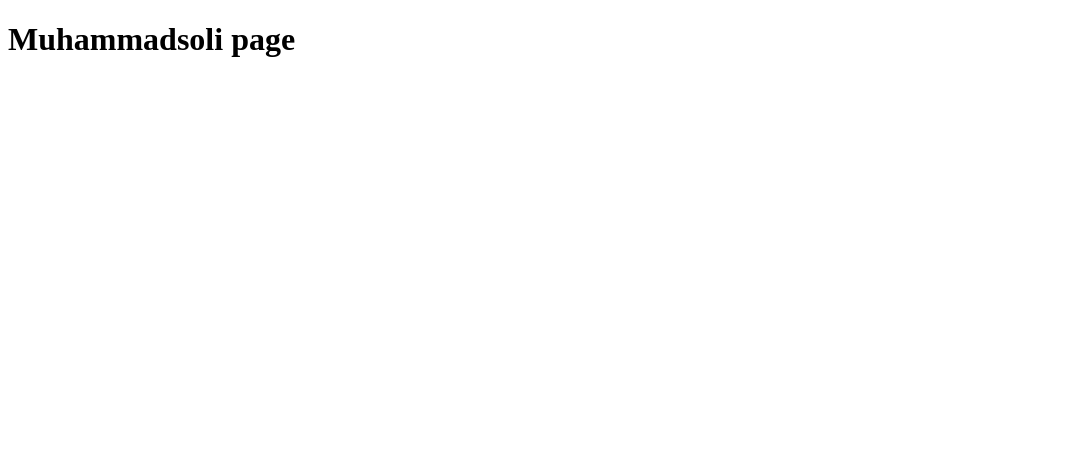
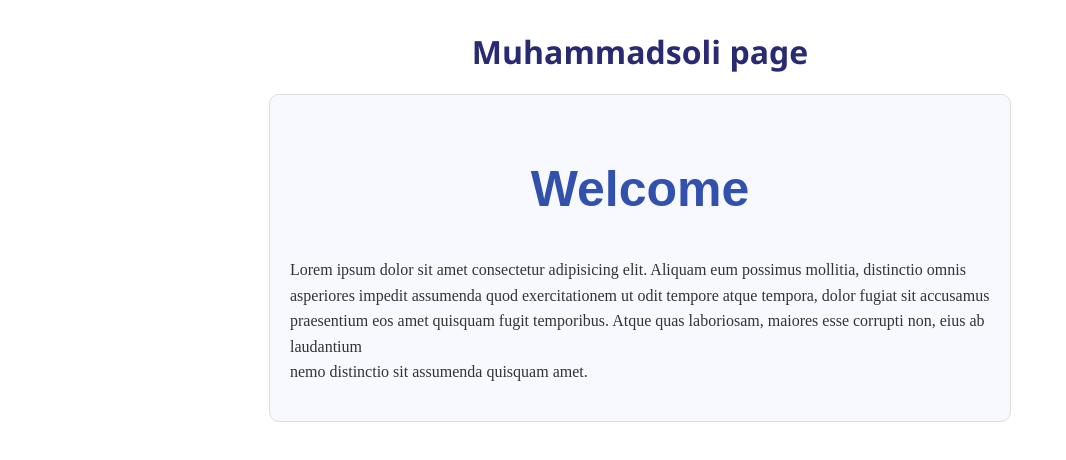
Before and after one commit to salakhbro/hackathon-training, a React (Vite) app: page /muhammadsoli in a window 1280 px wide. Shown: the top 460 px of the page, without its empty margins (0-1066 px from the left). Built offline with nearby package versions, Linux system fonts and the light colour scheme.

Commit message:
men code yozib quydim

```diff
--- a/src/pages/Muhammadsoli/Muhammadsoli.css
+++ b/src/pages/Muhammadsoli/Muhammadsoli.css
@@ -0,0 +1,12 @@
+.box {
+    display: flex;
+    align-items: center;
+    justify-content: center;
+    flex-direction: column;
+}
+
+.logo {
+    font-family: 'Poppins', sans-serif;
+    font-size: 50px;
+    color: #000;
+}
--- a/src/pages/Muhammadsoli/Muhammadsoli.jsx
+++ b/src/pages/Muhammadsoli/Muhammadsoli.jsx
@@ -1,9 +1,37 @@
 import React from 'react'
+import './Muhammadsoli.css'
 
 function Muhammadsoli() {
+  const pageStyle = {
+    textAlign: 'center',
+    color: '#2a2a72',
+    marginTop: '30px',
+    fontFamily: 'Segoe UI, Tahoma, Geneva, Verdana, sans-serif'
+  };
+
+  const boxStyle = {
+    maxWidth: '700px',
+    margin: '20px auto',
+    padding: '20px',
+    border: '1px solid #ddd',
+    borderRadius: '10px',
+    backgroundColor: '#f8f9ff',
+    color: '#333',
+    lineHeight: '1.6'
+  };
+
+  const logoStyle = {
+    color: '#3151ad',
+    marginBottom: '12px'
+  };
+
   return (
     <div>
-        <h1>Muhammadsoli page</h1>
+        <h1 className='page' style={pageStyle}>Muhammadsoli page</h1>
+        <div className="box" style={boxStyle}>
+            <h1 className='logo' style={logoStyle}>Welcome</h1>
+            <p>Lorem ipsum dolor sit amet consectetur adipisicing elit. Aliquam eum possimus mollitia, distinctio omnis <br />asperiores impedit assumenda quod exercitationem ut odit tempore atque tempora, dolor fugiat sit accusamus <br />praesentium eos amet quisquam fugit temporibus. Atque quas laboriosam, maiores esse corrupti non, eius ab laudantium <br />nemo distinctio sit assumenda quisquam amet.</p>
+        </div>
     </div>
   )
 }
```
